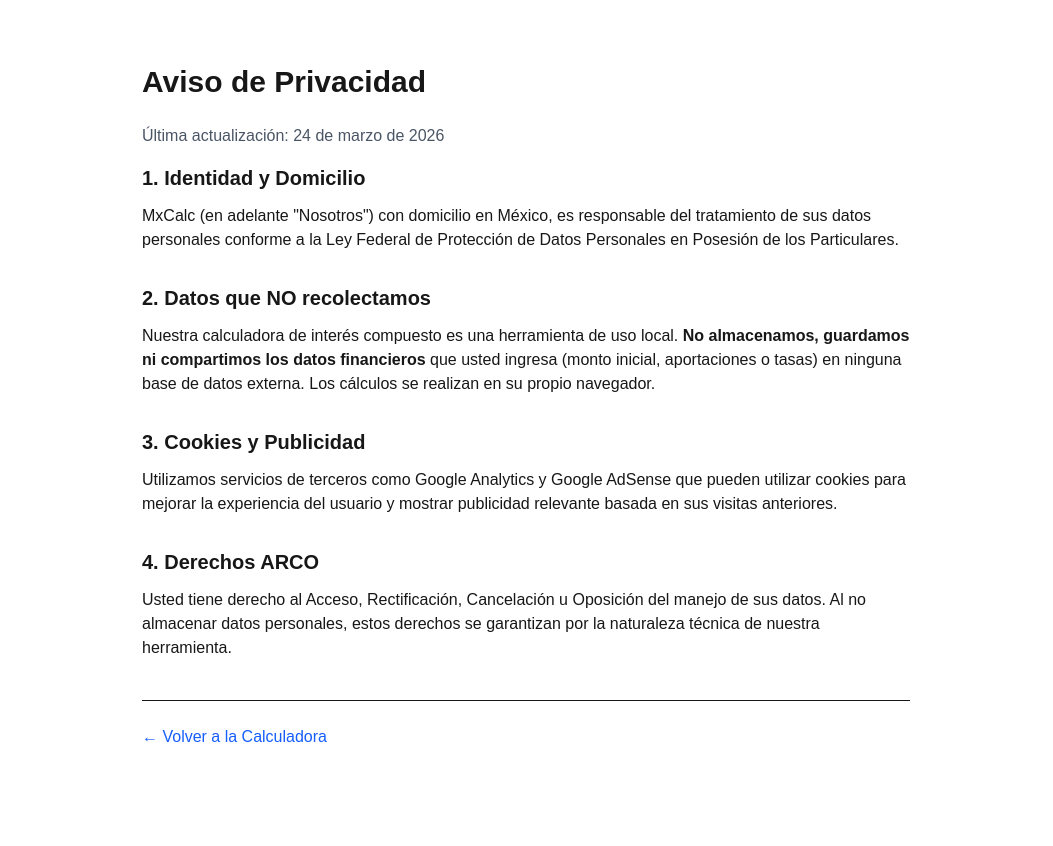
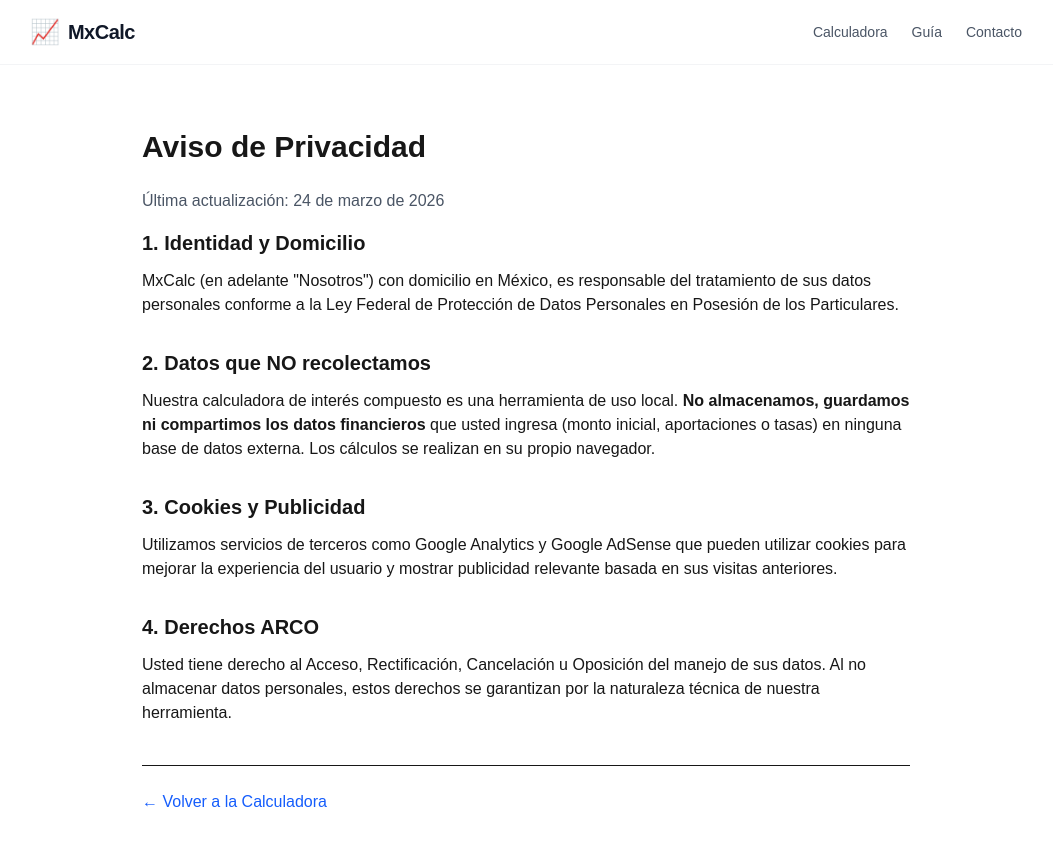
Before and after one commit to alejandrohuerga/finanzanode-mx, a Next.js app: page /privacidad in a window 1280 px wide. Shown: the top 846 px of the page, without its empty margins (114-1167 px from the left). Before the commit the page ends 813 px from the top, so only its background shows below. Built offline with nearby package versions, Linux system fonts and the light colour scheme.

Commit message:
feat: :zap: NAVBAR
Se ha agregado el NavBar a la página

```diff
--- a/src/app/layout.tsx
+++ b/src/app/layout.tsx
@@ -1,6 +1,7 @@
 import type { Metadata } from "next";
 import { Geist, Geist_Mono } from "next/font/google";
 import "./globals.css";
+import Navbar from '@/components/NavBar';
 
 const geistSans = Geist({
   variable: "--font-geist-sans",
@@ -30,6 +31,7 @@ export default function RootLayout({
       className={`${geistSans.variable} ${geistMono.variable} h-full antialiased`}
     >
       <body className="min-h-full flex flex-col" suppressHydrationWarning>
+        <Navbar/>
         {children}
         <script
           type="application/ld+json"
--- /dev/null
+++ b/src/components/NavBar.tsx
@@ -0,0 +1,20 @@
+import Link from 'next/link';
+
+export default function Navbar() {
+  return (
+    <nav className="bg-white border-b border-gray-100 sticky top-0 z-50">
+      <div className="max-w-5xl mx-auto px-4 h-16 flex items-center justify-between">
+        <Link href="/" className="flex items-center space-x-2">
+          <span className="text-2xl">📈</span>
+          <span className="font-bold text-xl text-gray-900 tracking-tight">MxCalc</span>
+        </Link>
+
+        <div className="flex space-x-6 text-sm font-medium text-gray-600">
+          <Link href="/" className="hover:text-blue-600 transition-colors">Calculadora</Link>
+          <Link href="/guia" className="hover:text-blue-600 transition-colors">Guía</Link>
+          <Link href="/contacto" className="hover:text-blue-600 transition-colors">Contacto</Link>
+        </div>
+      </div>
+    </nav>
+  );
+}
```
